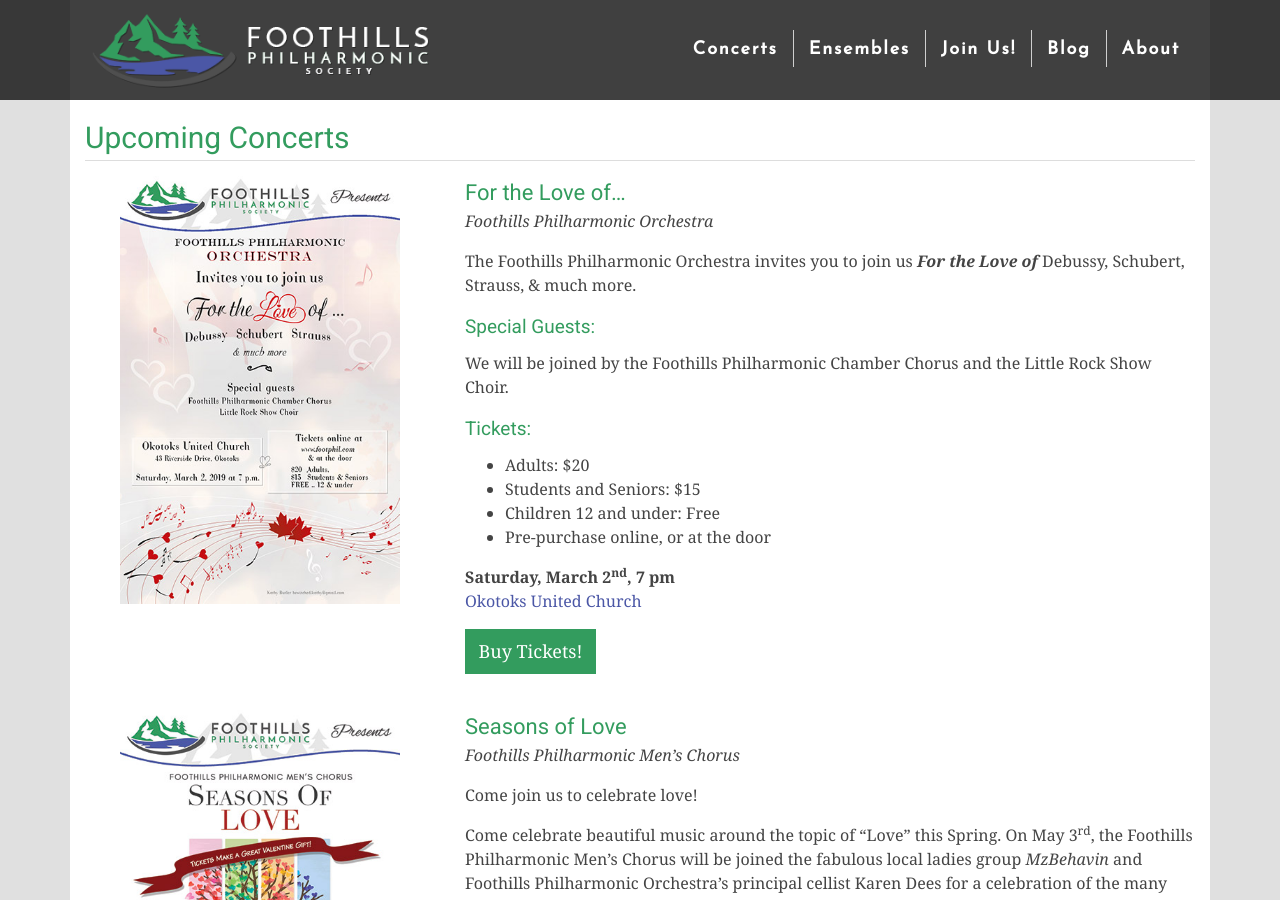
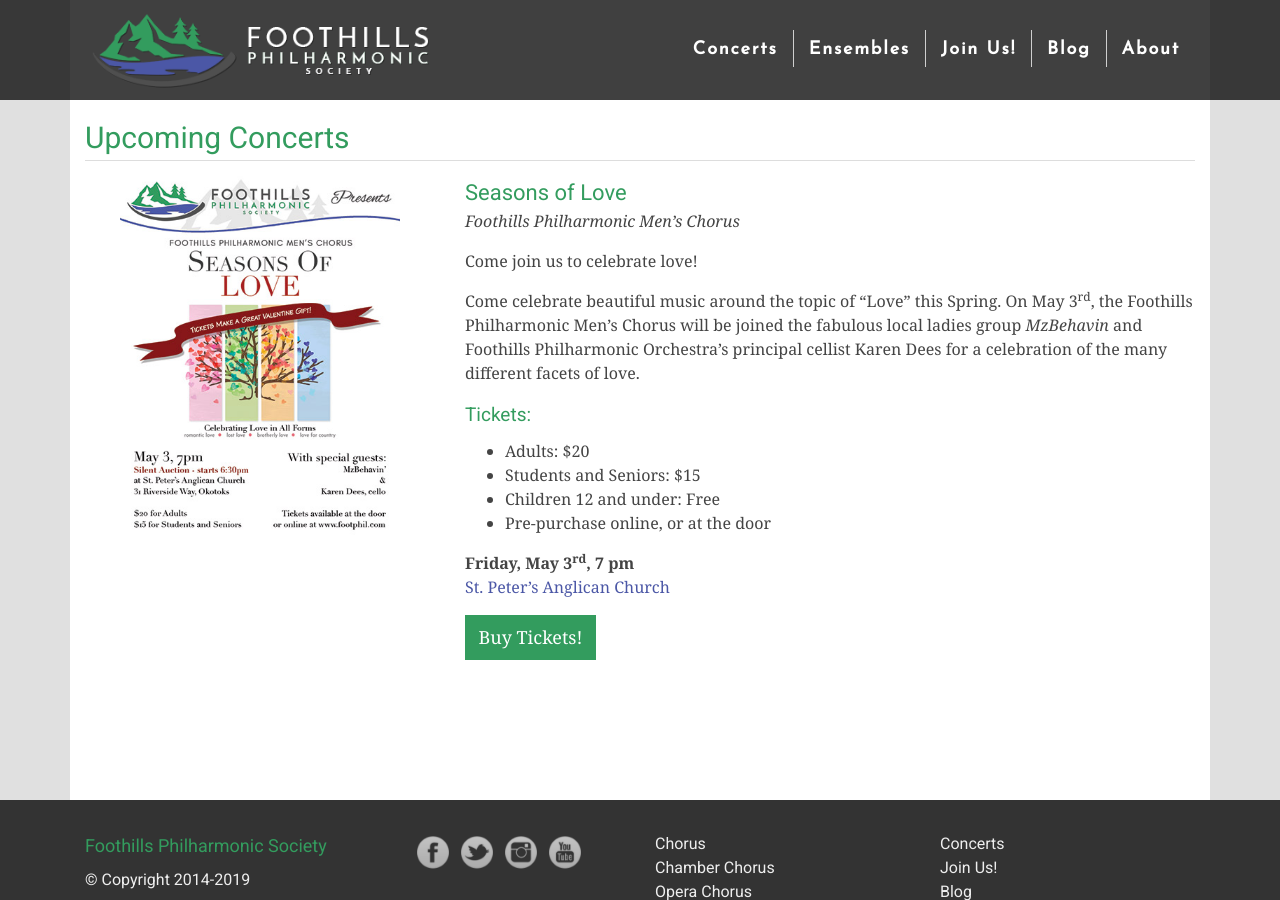
Before and after one commit to percyhanna/fps, a Jekyll site: the page built from concerts/index.html, in a window 1280 px wide and 900 px high. Built offline with Jekyll 4.4.1, drawn with Linux system fonts in a browser that asks for light colours; nearby versions of some CDN libraries; Markdown is read by kramdown in place of the engine named in the settings.

Commit message:
Remove FPO concert

```diff
--- a/concerts/index.html
+++ b/concerts/index.html
@@ -4,47 +4,6 @@
 ---
 
         <h1>Upcoming Concerts</h1>
-
-        <div class="row">
-          <div class="col-lg-4 col-md-6 col-12">
-            <p class="content-image">
-              <a href="https://www.brownpapertickets.com/event/4068414" target="_blank">
-                <img src="/images/concerts/2019-spring/for-the-love-small.jpg">
-              </a>
-            </p>
-          </div>
-
-          <div class="col-lg-8 col-md-6 col-12">
-            <h3 class="tight"><a href="/concerts/2019/orchestra-for-the-love-of">For the Love of…</a></h3>
-            <p>
-              <em>Foothills Philharmonic Orchestra</em>
-            </p>
-
-            <p>The Foothills Philharmonic Orchestra invites you to join us <em><strong>For the Love of</strong></em> Debussy, Schubert, Strauss, &amp; much more.</p>
-
-            <h5>Special Guests:</h5>
-            <p>
-              We will be joined by the Foothills Philharmonic Chamber Chorus and the Little Rock Show Choir.
-            </p>
-
-            <h5>Tickets:</h5>
-            <ul>
-              <li>Adults: $20</li>
-              <li>Students and Seniors: $15</li>
-              <li>Children 12 and under: Free</li>
-              <li>Pre-purchase online, or at the door</li>
-            </ul>
-
-            <p>
-              <strong>Saturday, March 2<sup>nd</sup>, 7 pm</strong><br>
-              <a href="https://www.google.ca/maps/place/Okotoks+United+Church/@50.724914,-113.979771,15z/data=!4m2!3m1!1s0x0:0x9f916ee0400c6c6f" target="_blank">Okotoks United Church</a>
-            </p>
-
-            <p>
-              <a class="link-button" href="https://www.brownpapertickets.com/event/4068414" target="_blank">Buy Tickets!</a>
-            </p>
-          </div>
-        </div>
 
         <div class="row">
           <div class="col-lg-4 col-md-6 col-12">
```
